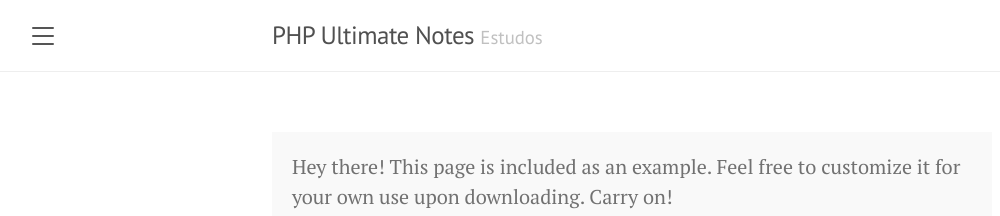
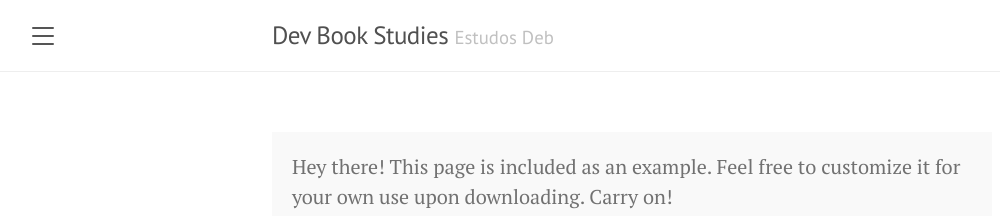
Before and after one commit to rafanthx13/php-ultimate-notes, a Jekyll site: the page built from about.md, in a window 1280 px wide. Shown: the top 216 px of the page, without its empty margins (8-1008 px from the left). Built offline with Jekyll 4.4.1, drawn with Linux system fonts in a browser that asks for light colours.

Commit message:
RandomCommit

```diff
--- a/_config.yml
+++ b/_config.yml
@@ -1,6 +1,6 @@
 # Setup
-title:               'PHP Ultimate Notes'
-tagline:             'Estudos'
+title:               'Dev Book Studies'
+tagline:             'Estudos Deb'
 description:         'Melhores anotações para aprender e desenvolver melhor em PHP'
 url:                 https://rafanthx13.github.io/php-ultimate-notes
 baseurl:             ''
--- a/finish.txt
+++ /dev/null
@@ -1,5 +0,0 @@
-+ Colocar todas as imagens em README do martinfolwer
-+ Padronizar H1 de todos os casos e deixar um prefix (clean code, martin folwer, design)
-+ Remover pasta x
-+ Limpar inicio de cada seçâo de matinfolwer e direcionar para o READM com as imagens
-+ Criar um resume das coisa do design (um resumo para cada coisa, propostioto e que padrao de prjeto usa)
```
Also changed, not shown: README.md, awesome-books/php-clean-code/clean-code-in-php.jpg (deleted).
